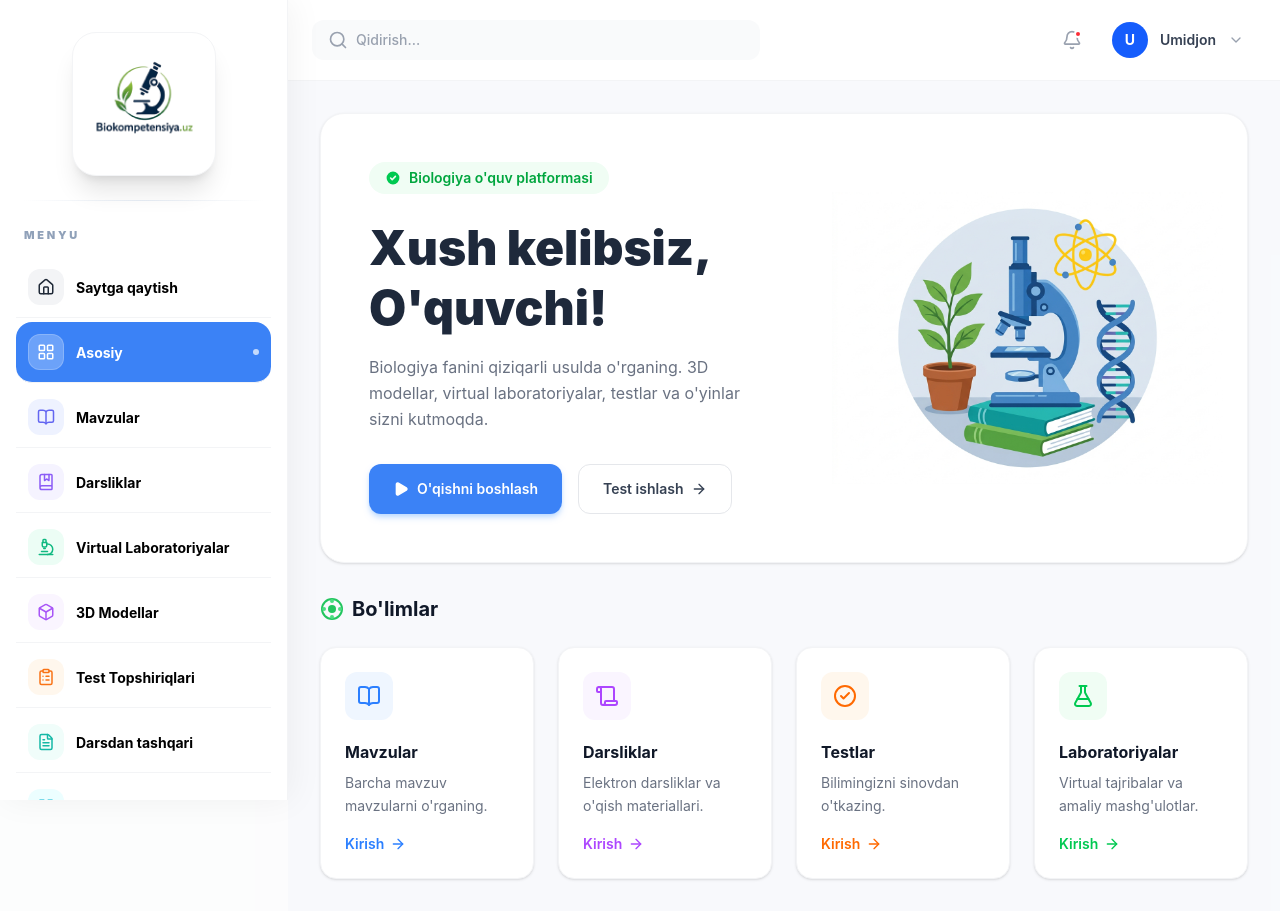
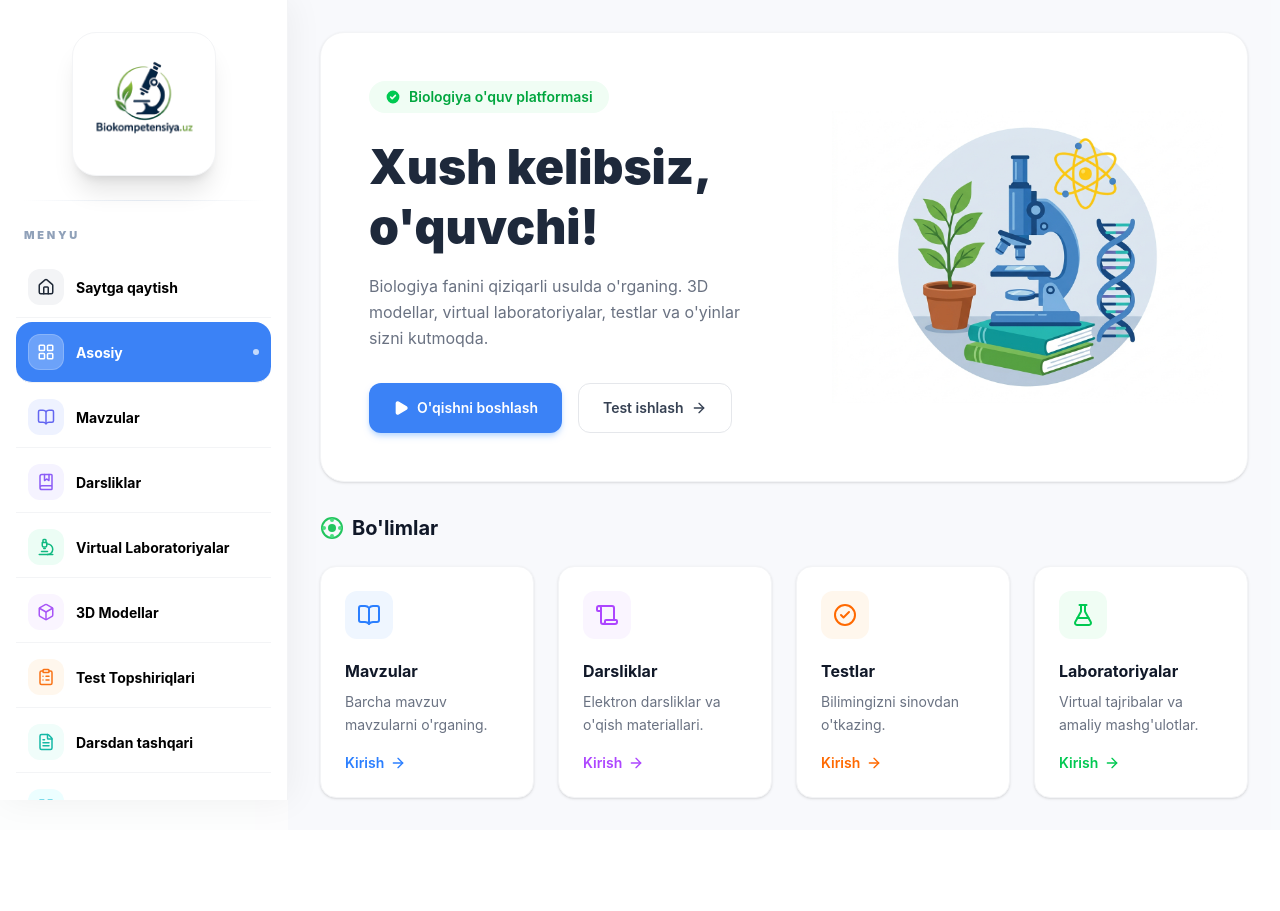
Before and after one commit to AvazbekQulsoatovich/bilogiya_Biokompetensiya.uz, a Next.js app in the folder frontend/: page /dashboard in a window 1280 px wide. After the commit the page ends 830 px from the top, so only its background shows below. Built offline with nearby package versions, Linux system fonts and the light colour scheme.

Commit message:
fix: remove duplicate lessons, sort pages, fix 6th grade full-page images, clean UI topbar

```diff
--- a/frontend/src/app/(dashboard)/dashboard/page.tsx
+++ b/frontend/src/app/(dashboard)/dashboard/page.tsx
@@ -71,7 +71,7 @@ export default function DashboardHome() {
             </div>
 
             <h1 className="text-4xl md:text-5xl font-black text-[#1e293b] leading-tight mb-4">
-              Xush kelibsiz, O'quvchi!
+              Xush kelibsiz, o'quvchi!
             </h1>
             <p className="text-gray-500 text-base max-w-md leading-relaxed mb-8">
               Biologiya fanini qiziqarli usulda o'rganing. 3D modellar, virtual
--- a/frontend/src/app/(dashboard)/topics/[id]/page.tsx
+++ b/frontend/src/app/(dashboard)/topics/[id]/page.tsx
@@ -91,7 +91,15 @@ export default function TopicDetailPage() {
           )}
 
           <div className="prose prose-indigo dark:prose-invert max-w-none text-lg leading-relaxed">
-            <ReactMarkdown>{topic.contentMd || "*Ma'lumot kiritilmagan*"}</ReactMarkdown>
+            <ReactMarkdown
+              components={{
+                img: ({ node, ...props }) => (
+                  <img {...props} className="w-full h-auto rounded-2xl shadow-lg border border-border/50 my-6" />
+                )
+              }}
+            >
+              {topic.contentMd || "*Ma'lumot kiritilmagan*"}
+            </ReactMarkdown>
           </div>
 
           {topic.attachments && topic.attachments.length > 0 && (
--- a/frontend/src/app/(dashboard)/topics/page.tsx
+++ b/frontend/src/app/(dashboard)/topics/page.tsx
@@ -94,7 +94,16 @@ export default function TopicsPage() {
         </div>
       ) : (
         <div className="grid grid-cols-1 gap-6">
-          {(Array.isArray(topics) ? topics : []).filter(t => (t.course?.gradeLevel || 5) === activeTab).map((topic) => (
+          {(Array.isArray(topics) ? topics : [])
+            .filter(t => (t.course?.gradeLevel || 5) === activeTab)
+            .sort((a, b) => {
+              // Extract number from titles like "12-sahifa darsligi"
+              const numA = parseInt(a.title.replace(/\D/g, '')) || 0;
+              const numB = parseInt(b.title.replace(/\D/g, '')) || 0;
+              if (numA !== numB) return numA - numB;
+              return a.title.localeCompare(b.title);
+            })
+            .map((topic) => (
             <motion.div
               key={topic.id}
               initial={{ opacity: 0, y: 10 }}
--- a/frontend/src/components/Topbar.tsx
+++ b/frontend/src/components/Topbar.tsx
@@ -1,54 +1,5 @@
 "use client";
 
-import { Search, Bell, ChevronDown } from "lucide-react";
-import { useState, useEffect } from "react";
-import { useRouter } from "next/navigation";
-
 export function Topbar() {
-  const [userProfile, setUserProfile] = useState<any>(null);
-  const router = useRouter();
-
-  useEffect(() => {
-    const userStr = localStorage.getItem("user");
-    if (userStr) {
-      setUserProfile(JSON.parse(userStr));
-    }
-  }, []);
-
-  return (
-    <div className="bg-white border-b border-gray-100 px-6 py-4 flex items-center justify-between sticky top-0 z-40">
-      {/* Left: Search */}
-      <div className="flex-1 max-w-md relative hidden md:block">
-        <div className="absolute inset-y-0 left-0 pl-4 flex items-center pointer-events-none">
-          <Search className="h-5 w-5 text-gray-400" />
-        </div>
-        <input
-          type="text"
-          placeholder="Qidirish..."
-          className="w-full pl-11 pr-4 py-2.5 bg-gray-50 border-transparent rounded-xl text-sm font-medium text-gray-900 placeholder-gray-400 focus:bg-white focus:border-blue-500 focus:ring-4 focus:ring-blue-500/10 outline-none transition-all"
-        />
-      </div>
-
-      {/* Right: Actions & Profile */}
-      <div className="flex items-center gap-6 ml-auto">
-        <button className="text-gray-400 hover:text-gray-600 transition-colors relative">
-          <Bell className="w-5 h-5" />
-          <span className="absolute top-0 right-0 w-2 h-2 bg-red-500 rounded-full border-2 border-white" />
-        </button>
-
-        <button
-          onClick={() => router.push('/profile')}
-          className="flex items-center gap-3 hover:bg-gray-50 p-1.5 pr-3 rounded-2xl transition-colors"
-        >
-          <div className="w-9 h-9 rounded-full bg-blue-600 text-white flex items-center justify-center font-bold text-sm">
-            {userProfile?.name?.charAt(0) || "U"}
-          </div>
-          <span className="font-semibold text-sm text-gray-700 hidden sm:block">
-            {userProfile?.name || "Umidjon"}
-          </span>
-          <ChevronDown className="w-4 h-4 text-gray-400 hidden sm:block" />
-        </button>
-      </div>
-    </div>
-  );
+  return null;
 }
```
Also changed, not shown: 2 other files (tests, documents, lock files or other folders).
